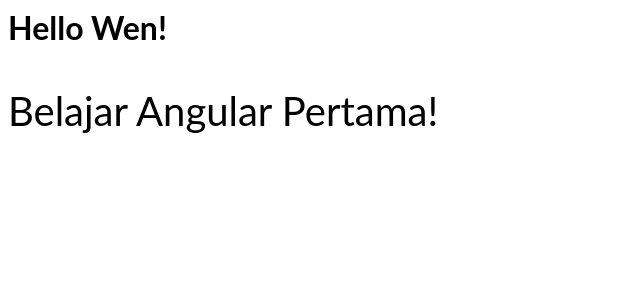
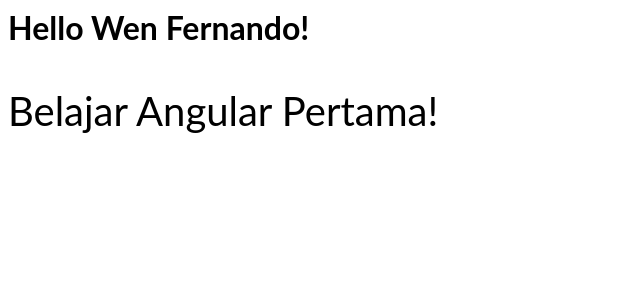
Before and after one commit to wen4752/angular-r6euct, an Angular app: page / in a window 1280 px wide. Shown: the top 300 px of the page, without its empty margins (0-640 px from the left). Built offline with nearby package versions, Linux system fonts and the light colour scheme.

Commit message:
1 file modified - tambah nama

```diff
--- a/src/app/app.component.ts
+++ b/src/app/app.component.ts
@@ -6,5 +6,5 @@
   styleUrls: [ './app.component.css' ]
 })
 export class AppComponent  {
-  name = 'Wen';
+  name = 'Wen Fernando';
 }
```
